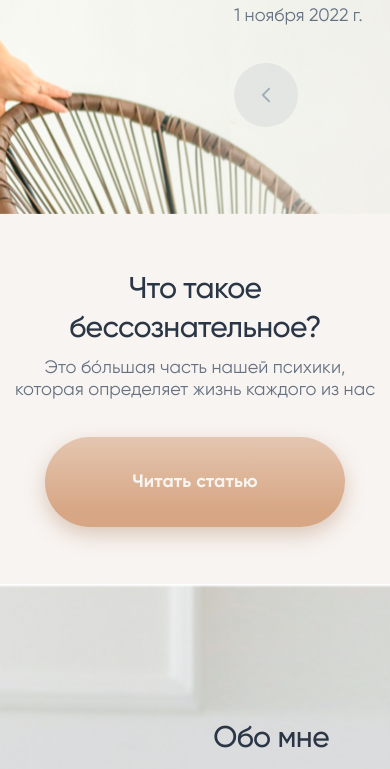
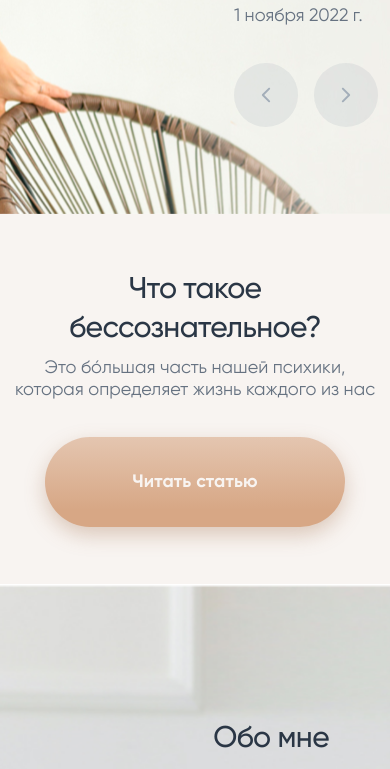
Before and after one commit to Valeri-dragon/loveikina, a plain HTML site: page index.html in a window 390 px wide. Shown: the part 1195-1964 px from the top of the page. Drawn offline with nearby package versions, Linux system fonts and the light colour scheme.

Commit message:
modified responsive.css

```diff
--- a/assets/css/responsive.css
+++ b/assets/css/responsive.css
@@ -154,11 +154,10 @@ margin: 8px 0 36px;
 .conteiner-slider-interest a.column {
     width: 98%;
 }
-.row.conteiner-btn__slider {
-       top: 40%;
+.interest .row.conteiner-btn__slider {
+  top: 32%;
     gap: 450%;
-    left: 25px;
-
+    left: 30px;
 }
 .interest .description_section {
     text-align: center;
```
